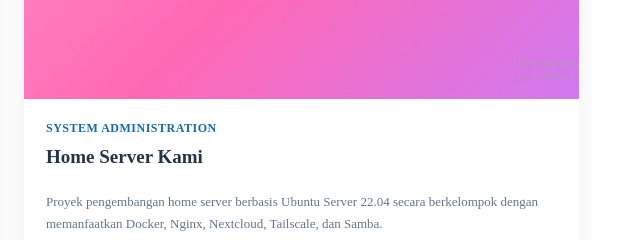
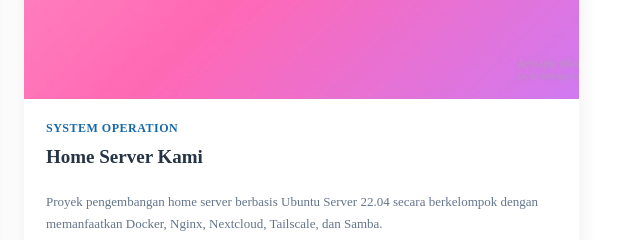
Before and after one commit to any-021-web/portofolio-ani-v2, a plain HTML site: page index.html in a window 1280 px wide. Shown: the part 2740-2980 px from the top of the page, 630-1270 px from the left. Drawn offline with nearby package versions, Linux system fonts and the light colour scheme.

Commit message:
Update portfolio

```diff
--- a/js/projects.js
+++ b/js/projects.js
@@ -24,7 +24,7 @@ const projects = [
     {
         id: "home-server-nextcloud",
         title: "Home Server Kami",
-        category: "System Administration",
+        category: "System Operation",
         image: "assets/img/project4.png",
     description: "Proyek pengembangan home server berbasis Ubuntu Server 22.04 secara berkelompok dengan memanfaatkan Docker, Nginx, Nextcloud, Tailscale, dan Samba."
 }
```
Also changed, not shown: index.html (+0 -5 lines), project.html (+0 -5 lines), js/animation.js (deleted).
